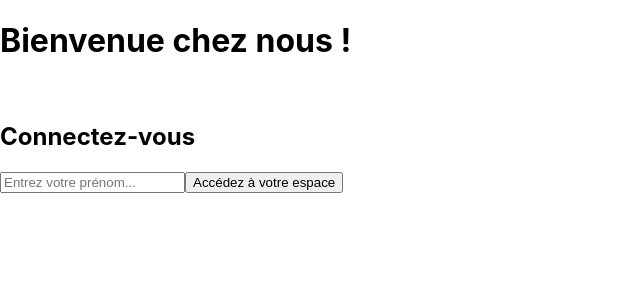
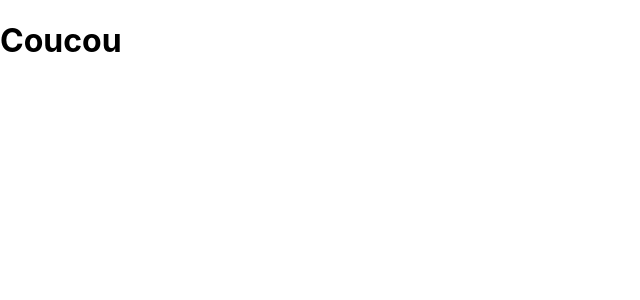
Before and after one commit to YannLescot/crazee-burger, a React (Create React App) app: page /order in a window 1280 px wide. Shown: the top 300 px of the page, without its empty margins (0-640 px from the left). Built offline with nearby package versions, Linux system fonts and the light colour scheme.

Commit message:
♻️ F02: APP > Rename de LoginPage  ✨F02: Création ErrorPage et OrderPage + APP > implémentation de comportements react-router

```diff
--- a/src/App.js
+++ b/src/App.js
@@ -1,8 +1,18 @@
 import "./App.css";
-import Login from "./components/pages/login/LoginPage";
+import LoginPage from "./components/pages/login/LoginPage";
+import { BrowserRouter as Router, Routes, Route } from "react-router-dom";
+import OrderPage from "./components/pages/order/OrderPage";
 
 function App() {
-  return <Login />;
+  return (
+    <Router>
+      <Routes>
+        <Route path="/" element={<LoginPage />} />
+        <Route path="/order" element={<OrderPage />} />
+        <Route errorElement={<h1>404</h1>} />
+      </Routes>
+    </Router>
+  );
 }
 
 export default App;
--- /dev/null
+++ b/src/components/pages/order/OrderPage.js
@@ -0,0 +1,9 @@
+import React from "react";
+
+export default function OrderPage() {
+  return (
+    <div>
+      <h1>Coucou</h1>
+    </div>
+  );
+}
```
Also changed, not shown: src/components/pages/error/ErrorPage.js (added, +9 -0 lines).
